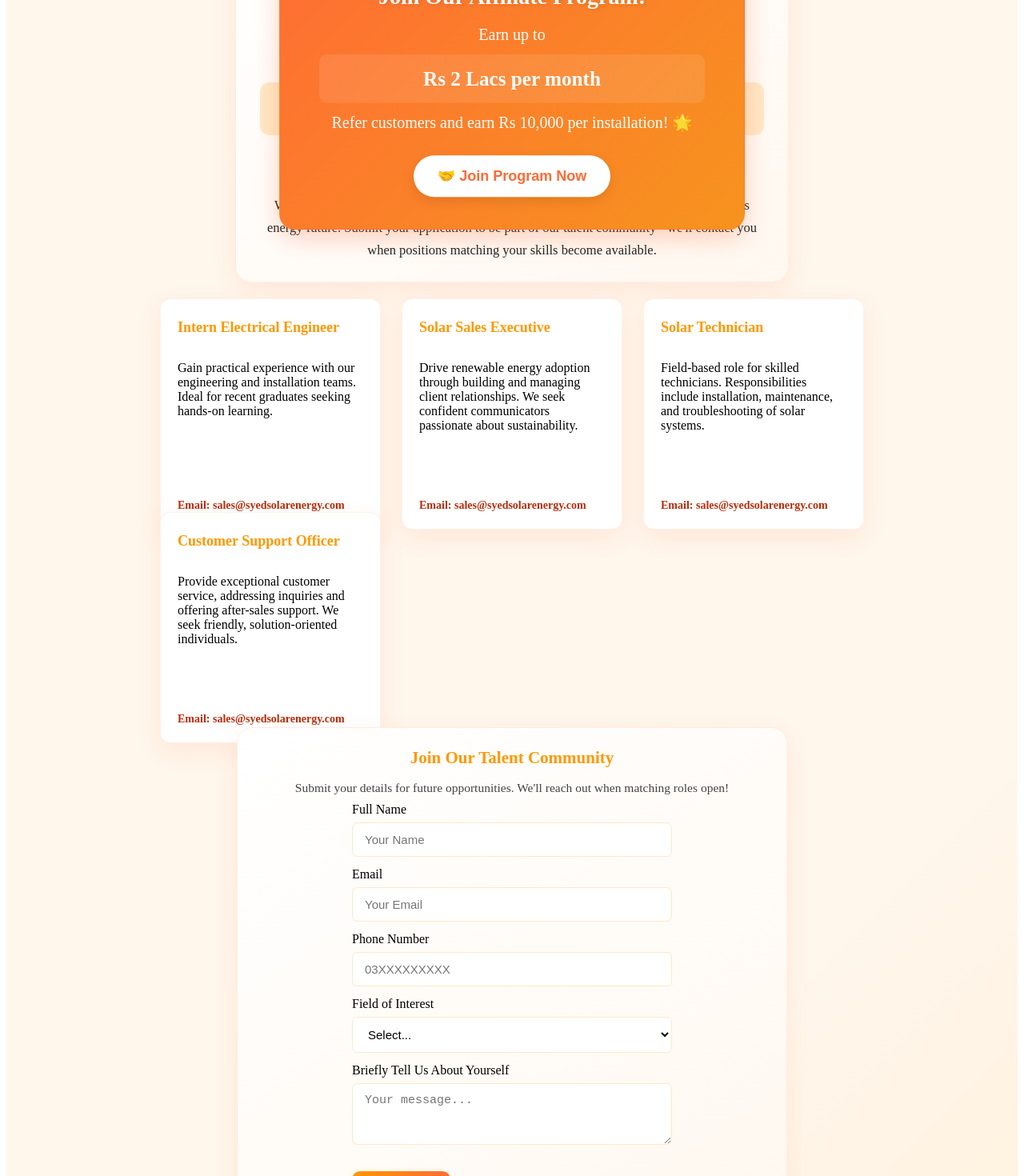
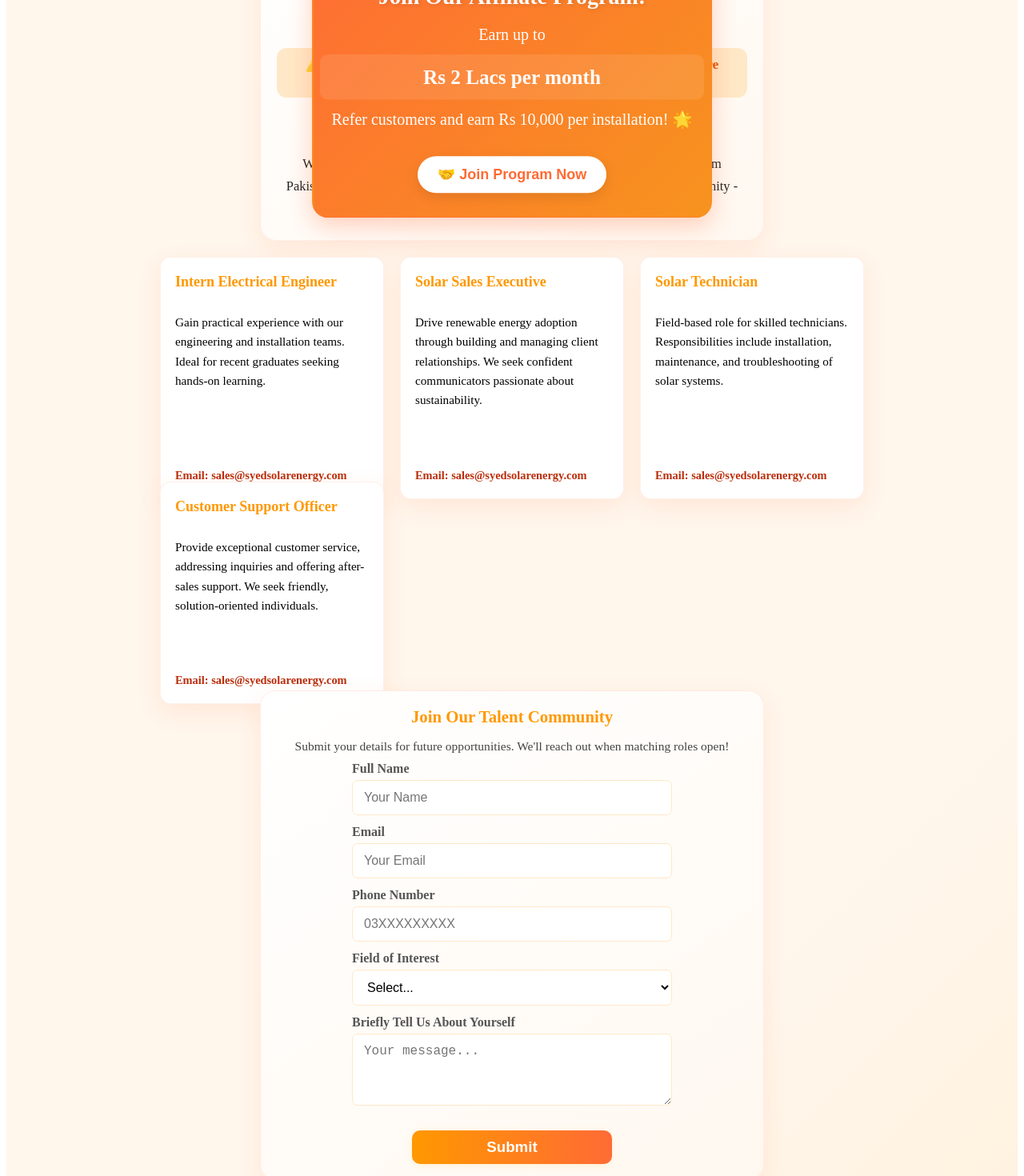
Before and after one commit to syedsolarenergy/syedsolarenergy, a React (Create React App) app: page /careers in a window 1280 px wide. Shown: the part 320-1790 px from the top of the page at 80% size. Built offline with nearby package versions, Linux system fonts and the light colour scheme.

Commit message:
Updated careers.js page

```diff
--- a/src/pages/Careers.js
+++ b/src/pages/Careers.js
@@ -93,25 +93,26 @@ export default function Careers() {
       background: "linear-gradient(135deg,#fff6ec 70%,#fff0d7 100%)",
       minHeight: "100vh",
       padding: 0,
-      position: 'relative'
+      position: 'relative',
+      overflowX: 'hidden'
     }}>
       {/* Affiliate Program Pop-up */}
       {showOffer && (
         <div style={{
           position: 'fixed',
-          right: isOfferOpen ? '50%' : '-100%',
+          left: '50%',
           top: '50%',
-          transform: isOfferOpen ? 'translate(50%, -50%)' : 'translateY(-50%)',
+          transform: isOfferOpen ? 'translate(-50%, -50%)' : 'translate(-50%, -200vh)',
           zIndex: 1000,
           transition: 'all 0.5s ease-out',
+          width: '90%',
+          maxWidth: '500px'
         }}>
           <Card3D style={{
             background: 'linear-gradient(135deg, #FF6B35, #F7931E)',
-            padding: isOfferOpen ? '40px' : '30px',
+            padding: isOfferOpen ? '30px 20px' : '30px',
             borderRadius: '20px',
             boxShadow: '0 10px 30px rgba(255, 107, 53, 0.3)',
-            width: isOfferOpen ? '500px' : '100px',
-            height: isOfferOpen ? 'auto' : '100px',
             cursor: 'pointer',
             position: 'relative',
             transition: 'all 0.4s ease-out'
@@ -148,13 +149,13 @@ export default function Careers() {
                   ×
                 </button>
 
-                <div style={{ fontSize: '40px', marginBottom: '20px' }}>
+                <div style={{ fontSize: '40px', marginBottom: '15px' }}>
                   💰
                 </div>
 
                 <h3 style={{
                   margin: '0 0 15px 0',
-                  fontSize: '28px',
+                  fontSize: 'clamp(20px, 5vw, 28px)',
                   fontWeight: 'bold',
                   textShadow: '2px 2px 4px rgba(0,0,0,0.1)'
                 }}>
@@ -162,17 +163,16 @@ export default function Careers() {
                 </h3>
 
                 <p style={{
-                  fontSize: '20px',
+                  fontSize: 'clamp(16px, 4vw, 20px)',
                   lineHeight: 1.6,
-                  margin: '0 0 25px 0',
-                  padding: '0 20px'
+                  margin: '0 0 20px 0',
                 }}>
                   Earn up to
                   <div style={{
-                    fontSize: '24px',
+                    fontSize: 'clamp(18px, 4.5vw, 24px)',
                     fontWeight: 'bold',
                     margin: '10px 0',
-                    padding: '10px',
+                    padding: '8px',
                     background: 'rgba(255,255,255,0.1)',
                     borderRadius: '10px',
                     animation: 'pulse 2s infinite'
@@ -188,13 +188,14 @@ export default function Careers() {
                     background: 'white',
                     color: '#FF6B35',
                     border: 'none',
-                    padding: '15px 30px',
+                    padding: '12px 25px',
                     borderRadius: '30px',
                     fontWeight: 'bold',
                     cursor: 'pointer',
-                    fontSize: '18px',
+                    fontSize: 'clamp(16px, 4vw, 18px)',
                     transition: 'all 0.3s ease',
-                    boxShadow: '0 5px 15px rgba(0,0,0,0.1)'
+                    boxShadow: '0 5px 15px rgba(0,0,0,0.1)',
+                    marginTop: '10px'
                   }}
                   onMouseEnter={(e) => {
                     e.target.style.transform = 'translateY(-3px) scale(1.05)';
@@ -214,49 +215,52 @@ export default function Careers() {
       )}
 
       {/* Header */}
+      <div style={{
+        maxWidth: '630px',
+        width: '90%',
+        margin: "25px auto 20px auto",
+      }}>
         <Card3D style={{
-        maxWidth: 630,
-        margin: "35px auto 20px auto",
-        padding: "35px 30px 25px 30px",
+          padding: "25px 20px",
           textAlign: "center"
         }}>
           <img
             src={logo}
             alt="Syed Solar Energy Logo"
             style={{
-            width: 95,
+              width: '75px',
               height: "auto",
               margin: "0 auto 8px auto",
-            borderRadius: 16,
+              borderRadius: '16px',
               boxShadow: "0 2px 14px #ffe0b240"
             }}
           />
           <h2 style={{
             color: "#FF9800",
             fontWeight: 900,
-          fontSize: "2.1rem",
-          marginBottom: 7
+            fontSize: "clamp(1.6rem, 5vw, 2.1rem)",
+            marginBottom: '7px'
           }}>
             Careers at Syed Solar Energy
           </h2>
 
           <div style={{
             background: "#ffe8c7",
-          borderRadius: 12,
-          padding: "12px 15px",
-          margin: "15px 0",
+            borderRadius: '12px',
+            padding: "10px 12px",
+            margin: "12px 0",
             fontWeight: 700,
             color: "#e65100",
-          fontSize: "1.1rem"
+            fontSize: "clamp(0.9rem, 3.5vw, 1.1rem)"
           }}>
             ⚠️ Currently we are not hiring, but accepting applications for future opportunities
           </div>
 
           <div style={{
-          fontSize: 18,
+            fontSize: 'clamp(0.95rem, 3.5vw, 1.125rem)',
             color: "#444",
             fontWeight: 500,
-          margin: "12px 0 0 0"
+            margin: "10px 0 0 0"
           }}>
             At <b>Syed Solar Energy</b>, we champion diversity and inclusion. <br />
             <span style={{ color: "#E65100", fontWeight: 700 }}>We're Race-Free, Religion-Free, Gender-Free, Geography-Free.</span>
@@ -264,8 +268,8 @@ export default function Careers() {
 
           <p style={{
             color: "#222",
-          fontSize: 16.5,
-          margin: "17px 0 0 0",
+            fontSize: 'clamp(0.9rem, 3.5vw, 1.03rem)',
+            margin: "15px 0 0 0",
             lineHeight: 1.7,
             fontWeight: 500,
           }}>
@@ -274,72 +278,86 @@ export default function Careers() {
             your skills become available.
           </p>
         </Card3D>
+      </div>
 
       {/* Job Cards */}
       <div style={{
-        maxWidth: 880,
+        maxWidth: '880px',
+        width: '90%',
         margin: "0 auto",
         display: "grid",
         gridTemplateColumns: "repeat(auto-fit, minmax(270px, 1fr))",
-        gap: 26,
-        padding: "0 18px 28px 18px"
+        gap: "20px",
+        padding: "0 0 25px 0"
       }}>
         <Card3D style={jobCardStyle}>
           <h4 style={jobTitleStyle}>Intern Electrical Engineer</h4>
-          <p>Gain practical experience with our engineering and installation teams. Ideal for recent graduates seeking hands-on learning.</p>
+          <p style={jobDescriptionStyle}>Gain practical experience with our engineering and installation teams. Ideal for recent graduates seeking hands-on learning.</p>
           <div style={jobContactStyle}>Email: sales@syedsolarenergy.com</div>
         </Card3D>
 
         <Card3D style={jobCardStyle}>
           <h4 style={jobTitleStyle}>Solar Sales Executive</h4>
-          <p>Drive renewable energy adoption through building and managing client relationships. We seek confident communicators passionate about sustainability.</p>
+          <p style={jobDescriptionStyle}>Drive renewable energy adoption through building and managing client relationships. We seek confident communicators passionate about sustainability.</p>
           <div style={jobContactStyle}>Email: sales@syedsolarenergy.com</div>
         </Card3D>
 
         <Card3D style={jobCardStyle}>
           <h4 style={jobTitleStyle}>Solar Technician</h4>
-          <p>Field-based role for skilled technicians. Responsibilities include installation, maintenance, and troubleshooting of solar systems.</p>
+          <p style={jobDescriptionStyle}>Field-based role for skilled technicians. Responsibilities include installation, maintenance, and troubleshooting of solar systems.</p>
           <div style={jobContactStyle}>Email: sales@syedsolarenergy.com</div>
         </Card3D>
 
         <Card3D style={jobCardStyle}>
           <h4 style={jobTitleStyle}>Customer Support Officer</h4>
-          <p>Provide exceptional customer service, addressing inquiries and offering after-sales support. We seek friendly, solution-oriented individuals.</p>
+          <p style={jobDescriptionStyle}>Provide exceptional customer service, addressing inquiries and offering after-sales support. We seek friendly, solution-oriented individuals.</p>
           <div style={jobContactStyle}>Email: sales@syedsolarenergy.com</div>
         </Card3D>
       </div>
 
       {/* Talent Community Form */}
+      <div style={{
+        maxWidth: '630px',
+        width: '90%',
+        margin: "0 auto 30px auto",
+      }}>
         <Card3D style={{
-        maxWidth: 630,
-        margin: "0 auto 35px auto",
-        padding: "25px 28px 20px 28px",
+          padding: "20px 18px",
           textAlign: "center"
         }}>
           <h3 style={{
             color: "#FF9800",
             fontWeight: 800,
-          fontSize: 21,
-          margin: "0 0 13px 0"
+            fontSize: 'clamp(1.1rem, 4vw, 1.3rem)',
+            margin: "0 0 12px 0"
           }}>
             Join Our Talent Community
           </h3>
 
-        <p style={{ color: "#444", fontSize: 15.5, marginBottom: 9 }}>
+          <p style={{
+            color: "#444",
+            fontSize: 'clamp(0.85rem, 3.5vw, 0.97rem)',
+            marginBottom: '10px'
+          }}>
             Submit your details for future opportunities. We'll reach out when matching roles open!
           </p>
 
-        <form onSubmit={handleSubmit} style={{ maxWidth: 400, margin: "0 auto", textAlign: "left" }}>
-          <label>Full Name</label>
+          <form onSubmit={handleSubmit} style={{
+            maxWidth: '400px',
+            margin: "0 auto",
+            textAlign: "left",
+            width: '100%'
+          }}>
+            <label style={labelStyle}>Full Name</label>
             <input name="name" required value={form.name} onChange={handleChange} style={inputStyle} placeholder="Your Name" />
 
-          <label>Email</label>
+            <label style={labelStyle}>Email</label>
             <input name="email" required type="email" value={form.email} onChange={handleChange} style={inputStyle} placeholder="Your Email" />
 
-          <label>Phone Number</label>
+            <label style={labelStyle}>Phone Number</label>
             <input name="phone" required value={form.phone} onChange={handleChange} style={inputStyle} placeholder="03XXXXXXXXX" />
 
-          <label>Field of Interest</label>
+            <label style={labelStyle}>Field of Interest</label>
             <select name="field" required value={form.field} onChange={handleChange} style={inputStyle}>
               <option value="">Select...</option>
               <option>Engineering</option>
@@ -350,21 +368,24 @@ export default function Careers() {
               <option>Other</option>
             </select>
 
-          <label>Briefly Tell Us About Yourself</label>
-          <textarea name="message" required value={form.message} onChange={handleChange} style={inputStyle} placeholder="Your message..." rows={3} />
+            <label style={labelStyle}>Briefly Tell Us About Yourself</label>
+            <textarea name="message" required value={form.message} onChange={handleChange} style={{...inputStyle, minHeight: '90px'}} placeholder="Your message..." />
 
+            <div style={{ textAlign: 'center' }}>
               <button type="submit" style={{
-            marginTop: 16,
+                marginTop: '15px',
                 background: "linear-gradient(90deg, #ff9800, #ff6b35)",
                 color: "#fff",
                 fontWeight: 800,
                 border: "none",
-            borderRadius: 10,
-            fontSize: "1.17rem",
-            padding: "10px 30px",
+                borderRadius: '10px',
+                fontSize: 'clamp(1rem, 4vw, 1.17rem)',
+                padding: "10px 25px",
                 cursor: "pointer",
                 boxShadow: "0 2px 10px #ffb10021",
-            transition: "all 0.3s ease"
+                transition: "all 0.3s ease",
+                width: '100%',
+                maxWidth: '250px'
               }}
               onMouseEnter={(e) => {
                 e.target.style.transform = "translateY(-2px)";
@@ -377,22 +398,25 @@ export default function Careers() {
               disabled={submitting}>
                 {submitting ? "Submitting..." : "Submit"}
               </button>
+            </div>
 
             {submitted && (
               <div style={{
-              marginTop: 18,
+                marginTop: '15px',
                 color: "#2e7d32",
                 fontWeight: 700,
                 background: "#eafbe9",
-              borderRadius: 8,
+                borderRadius: '8px',
                 padding: "10px 0",
-              animation: "fadeIn 0.5s ease-out"
+                animation: "fadeIn 0.5s ease-out",
+                fontSize: 'clamp(0.9rem, 3.5vw, 1rem)'
               }}>
                 ✅ We have received your application. Thank you!
               </div>
             )}
           </form>
         </Card3D>
+      </div>
 
       {/* Footer */}
       <Footer />
@@ -409,6 +433,23 @@ export default function Careers() {
             50% { transform: scale(1.05); }
             100% { transform: scale(1); }
           }
+
+          @media (max-width: 768px) {
+            .job-cards-container {
+              grid-template-columns: 1fr;
+            }
+          }
+
+          @media (max-width: 480px) {
+            input, select, textarea {
+              font-size: 14px !important;
+              padding: 10px 12px !important;
+            }
+
+            button[type="submit"] {
+              padding: 8px 20px !important;
+            }
+          }
         `}
       </style>
     </section>
@@ -418,38 +459,50 @@ export default function Careers() {
 // --- Styles ---
 const jobCardStyle = {
   background: "#fff",
-  borderRadius: 13,
-  padding: "25px 21px 21px 21px",
+  borderRadius: '13px',
+  padding: "20px 18px",
   textAlign: "left",
   display: "flex",
   flexDirection: "column",
-  gap: 9,
+  gap: '8px',
   height: "100%"
 };
 
 const jobTitleStyle = {
   color: "#FF9800",
   fontWeight: 800,
-  fontSize: 18,
-  margin: "0 0 6px 0"
+  fontSize: 'clamp(16px, 4vw, 18px)',
+  margin: "0 0 5px 0"
+};
+
+const jobDescriptionStyle = {
+  fontSize: 'clamp(0.85rem, 3.5vw, 0.95rem)',
+  lineHeight: 1.6,
+  flexGrow: 1
 };
 
 const jobContactStyle = {
   color: "#ba2d0b",
   fontWeight: 600,
-  fontSize: 14,
+  fontSize: 'clamp(0.8rem, 3.5vw, 0.9rem)',
   marginTop: "auto",
-  paddingTop: 10
+  paddingTop: '8px'
 };
 
 const inputStyle = {
   width: "100%",
-  margin: "7px 0 13px 0",
-  padding: "12px 15px",
-  fontSize: 15,
-  borderRadius: 7,
+  margin: "5px 0 12px 0",
+  padding: "12px 14px",
+  fontSize: 'clamp(0.9rem, 3.5vw, 1rem)',
+  borderRadius: '7px',
   border: "1.5px solid #ffe8c7",
   background: "#fff",
   transition: "all 0.3s ease",
   boxSizing: "border-box"
 };
+
+const labelStyle = {
+  fontSize: 'clamp(0.9rem, 3.5vw, 1rem)',
+  fontWeight: 600,
+  color: '#555'
+};
```
Lines whose indentation alone changed are shown as unchanged.
